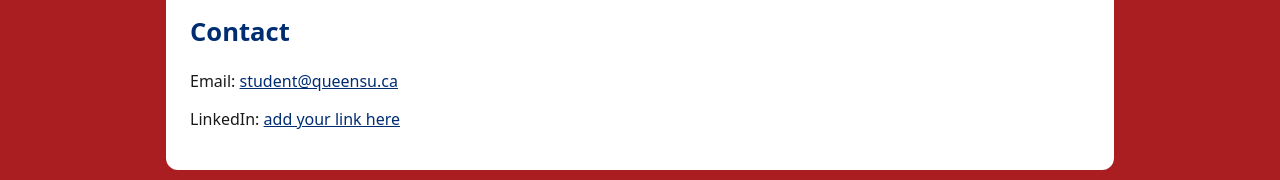
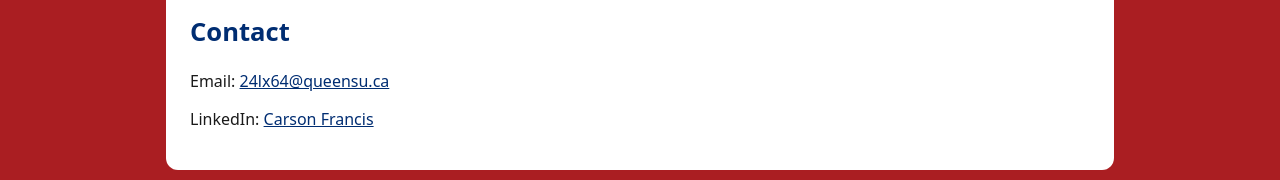
Before and after one commit to Cars0n67/queens-student-page, a plain HTML site: page index.html in a window 1280 px wide. Shown: the part 462-642 px from the top of the page. Drawn offline with Linux system fonts and the light colour scheme.

Commit message:
index.html

```diff
--- a/index.html
+++ b/index.html
@@ -17,7 +17,7 @@
       <p>I am a student at Queen’s School of Computing. I’m interested in computer science, economics, and data-driven analysis in sports (especially volleyball). <!-- replace with interests -->.</p>
 
       <!-- ====== PHOTO (upload me.jpg to repo root, then update the src below) ====== -->
-      <img src="me.jpg" alt=" Carson Francis portrait" width="18 inches" height="6,2" />
+      <img src="me.jpg" alt=" Carson Francis portrait" width="240" height="240" />
 
       <!-- ====== PROJECTS/COURSES (add or rename items to courses instead of projects) ====== -->
       <h2>Projects</h2>
@@ -28,8 +28,8 @@
 
       <!-- ====== CONTACT (update your links) ====== -->
       <h2>Contact</h2>
-      <p>Email: <a href="24lx64@queensu.ca">student@queensu.ca</a></p>
-      <p>LinkedIn: <a href="https://www.linkedin.com/in/carson-francis-a657b5351/">add your link here</a></p>
+      <p>Email: <a href="24lx64@queensu.ca">24lx64@queensu.ca</a></p>
+      <p>LinkedIn: <a href="https://www.linkedin.com/in/carson-francis-a657b5351/">Carson Francis</a></p>
     </main>
   </body>
 </html>
```
